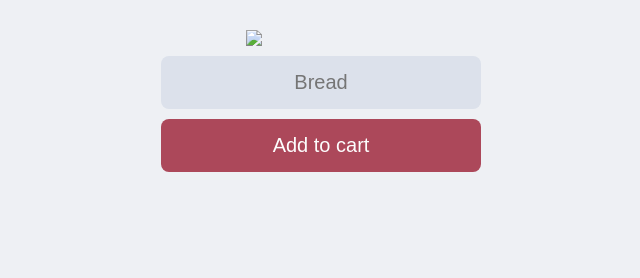
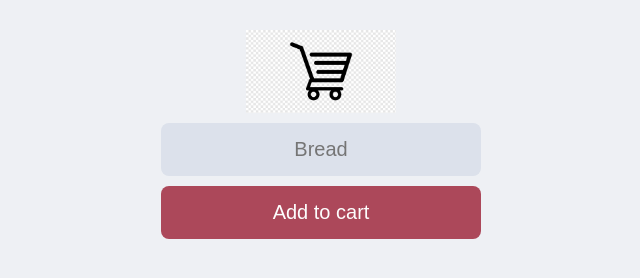
Before and after one commit to brianbrallard/front, a browser extension: page AddToCart/index.html in a window 1280 px wide. Shown: the whole page, without its empty margins (319-959 px from the left). Drawn offline with Linux system fonts and the light colour scheme.

Commit message:
added cart img

```diff
--- a/AddToCart/index.html
+++ b/AddToCart/index.html
@@ -8,7 +8,7 @@
 </head>
 <body>
     <div class="container">
-        <img src="assets/cat.png">
+        <img src="assets/cart.png">
         <input type="text" id="input-field" placeholder="Bread">
         <button id="add-button">Add to cart</button>
     </div>
```
Also changed, not shown: AddToCart/assets/cart.png (added), AddToCart/assets/cat.jpg (deleted).
